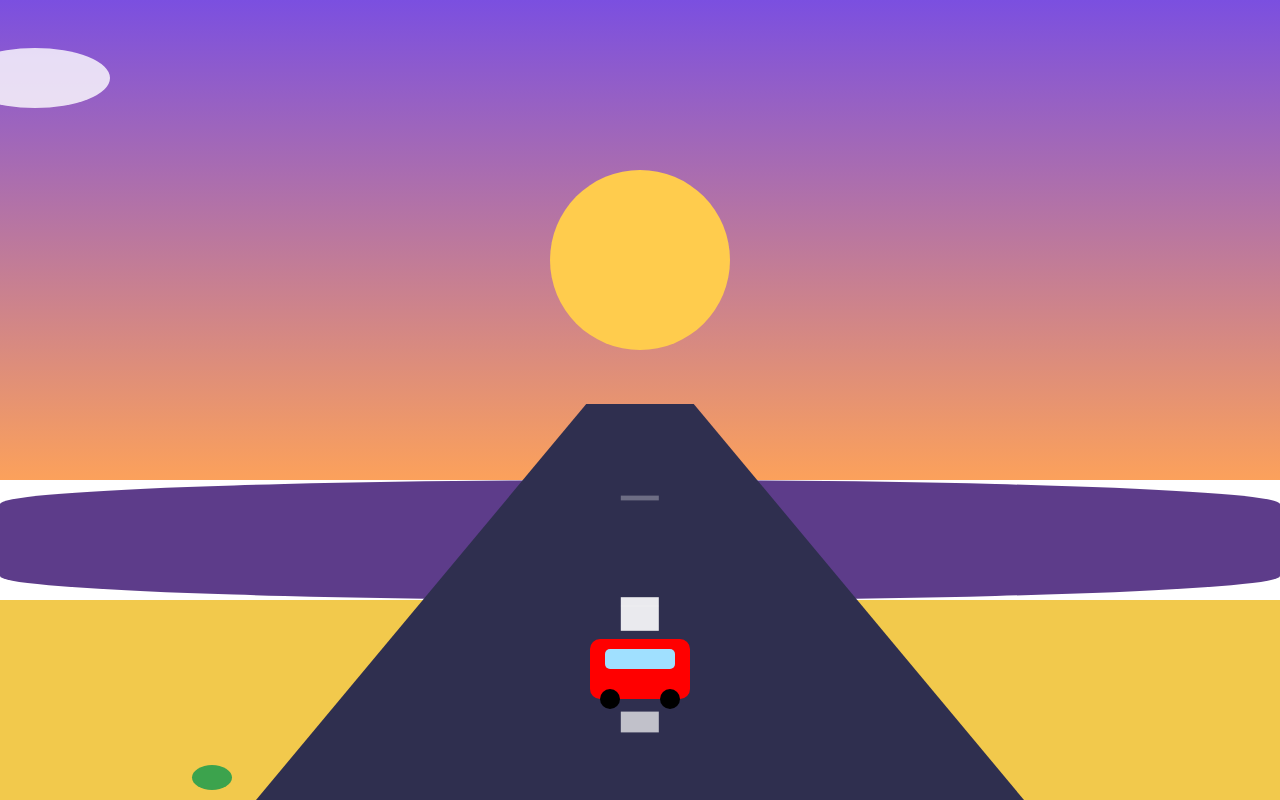
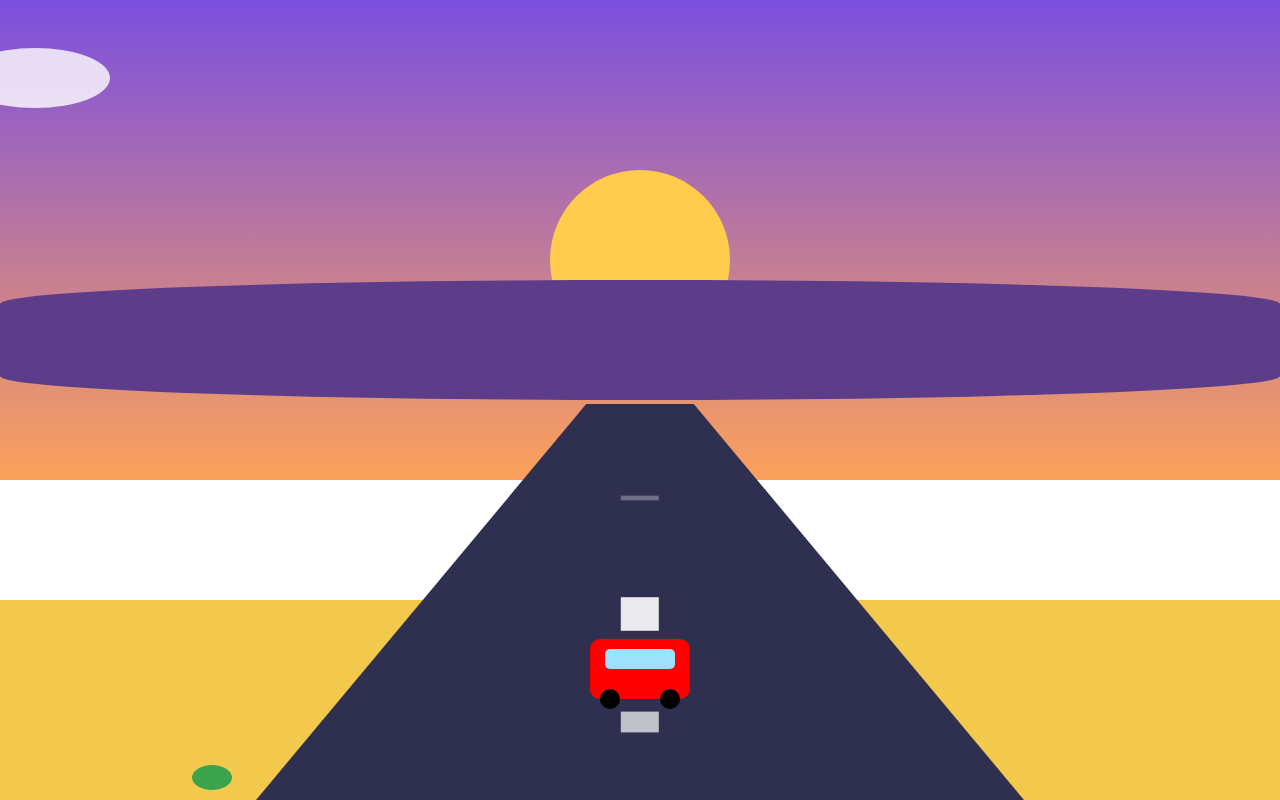
Before and after one commit to elprogramador789/Proyecto-2, a plain HTML site: page index.html in a window 1280 px wide. Drawn offline with Linux system fonts and the light colour scheme.

Commit message:
Update style.css

```diff
--- a/style.css
+++ b/style.css
@@ -59,7 +59,7 @@ body, html {
 /* Montañas */
 .mountains {
   position: absolute;
-  bottom: 25%; /* sube el horizonte un poco */
+  bottom: 50%; /* sube el horizonte un poco */
   width: 100%;
   height: 15%;
   background: #5d3c8a;
```
